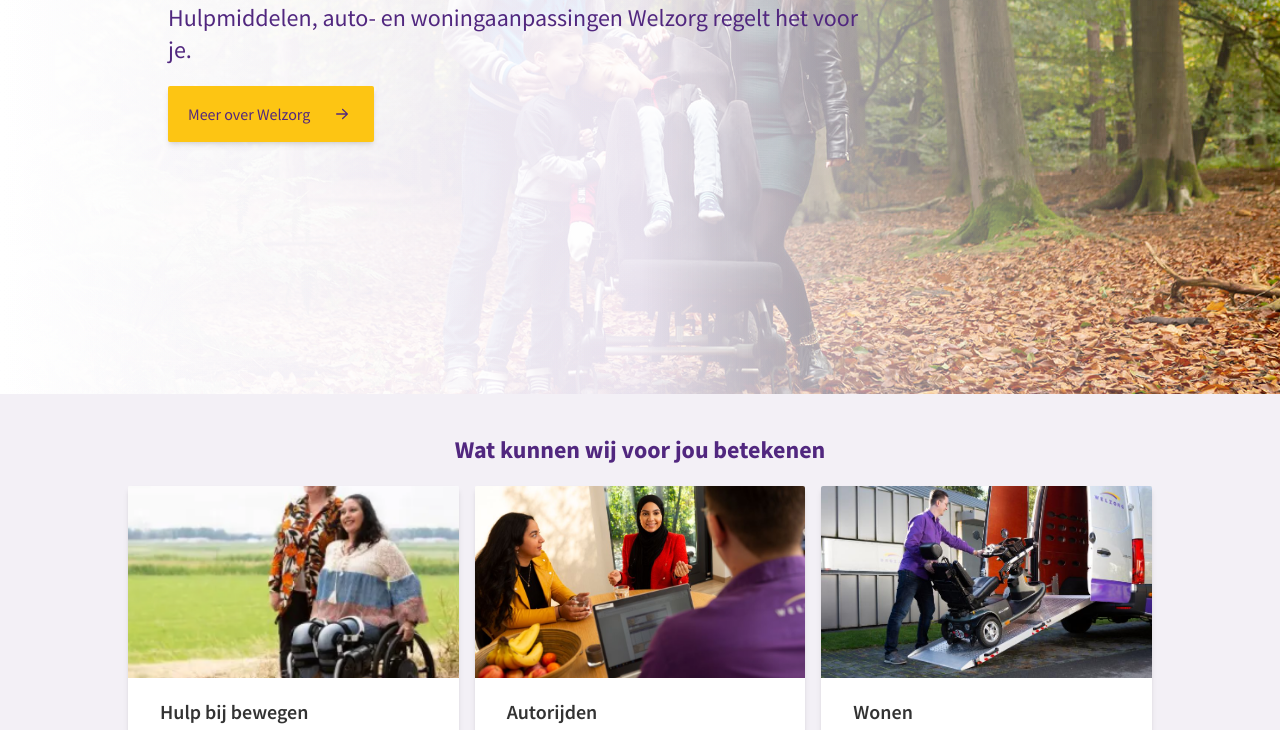
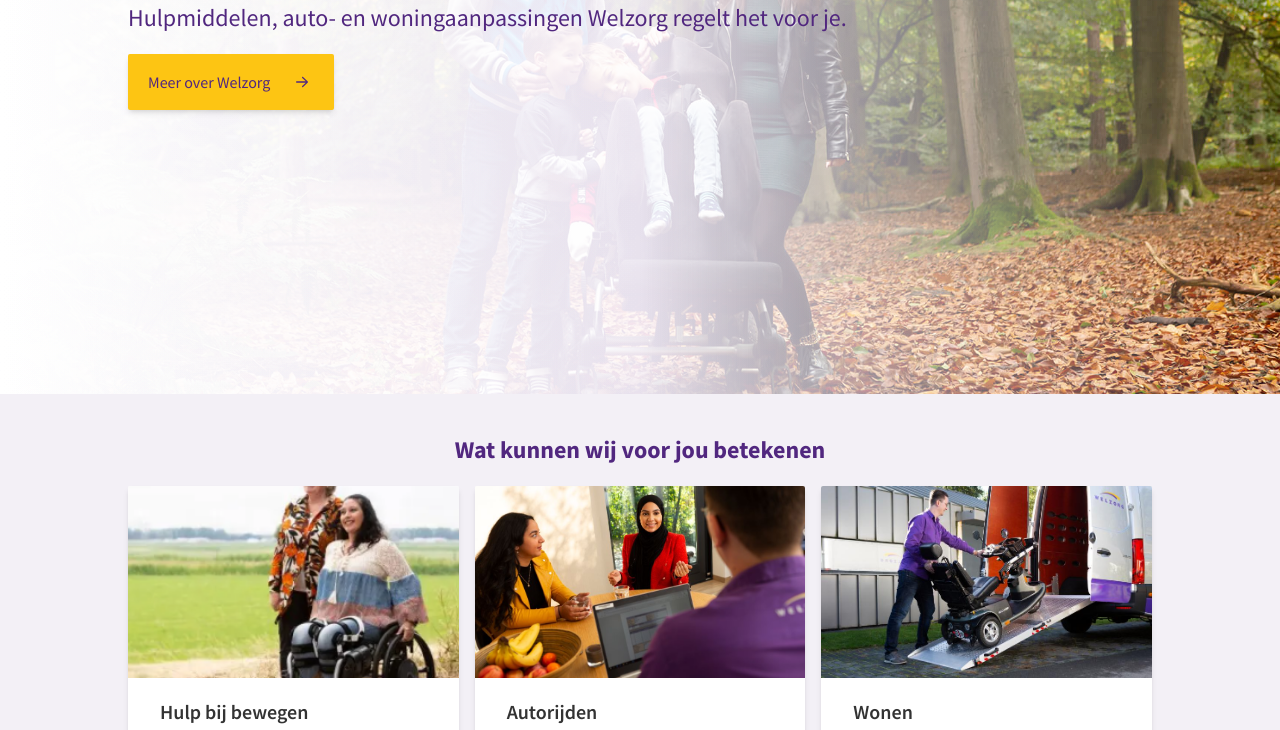
Before and after one commit to juliadavita/welzorg, a website: page home.html in a window 1280 px wide. Shown: the part 370-1100 px from the top of the page. Drawn offline with Linux system fonts and the light colour scheme.

Commit message:
last updates

```diff
--- a/home.html
+++ b/home.html
@@ -367,7 +367,7 @@
     <section id="content">
         <div class="relative h-96 md:h-140 bg-gradient-to-br md:bg-gradient-to-r from-white via-whisper">
             <img class="absolute bg-right w-full h-full object-cover object-right mix-blend-overlay background-image:url(./src/img/louwman-care.jpg) " src="./src/img/louwman-care.jpg" alt="Louwman Care, parents and children">
-            <div class="relative flex top-16 md:top-44 px-0 md:px-10 max-w-screen-lg bottom-1/4 container">
+            <div class="relative flex top-16 md:top-44 px-0 max-w-screen-lg bottom-1/4 container">
                 <div class="w-full md:w-3/4">
                     <div class="w-full px-11 md:px-0">
                         <h1 class="text-violet text-3xl md:text-5xl font-bold pb-6">Meedenken. Meedoen.</h1>
```
